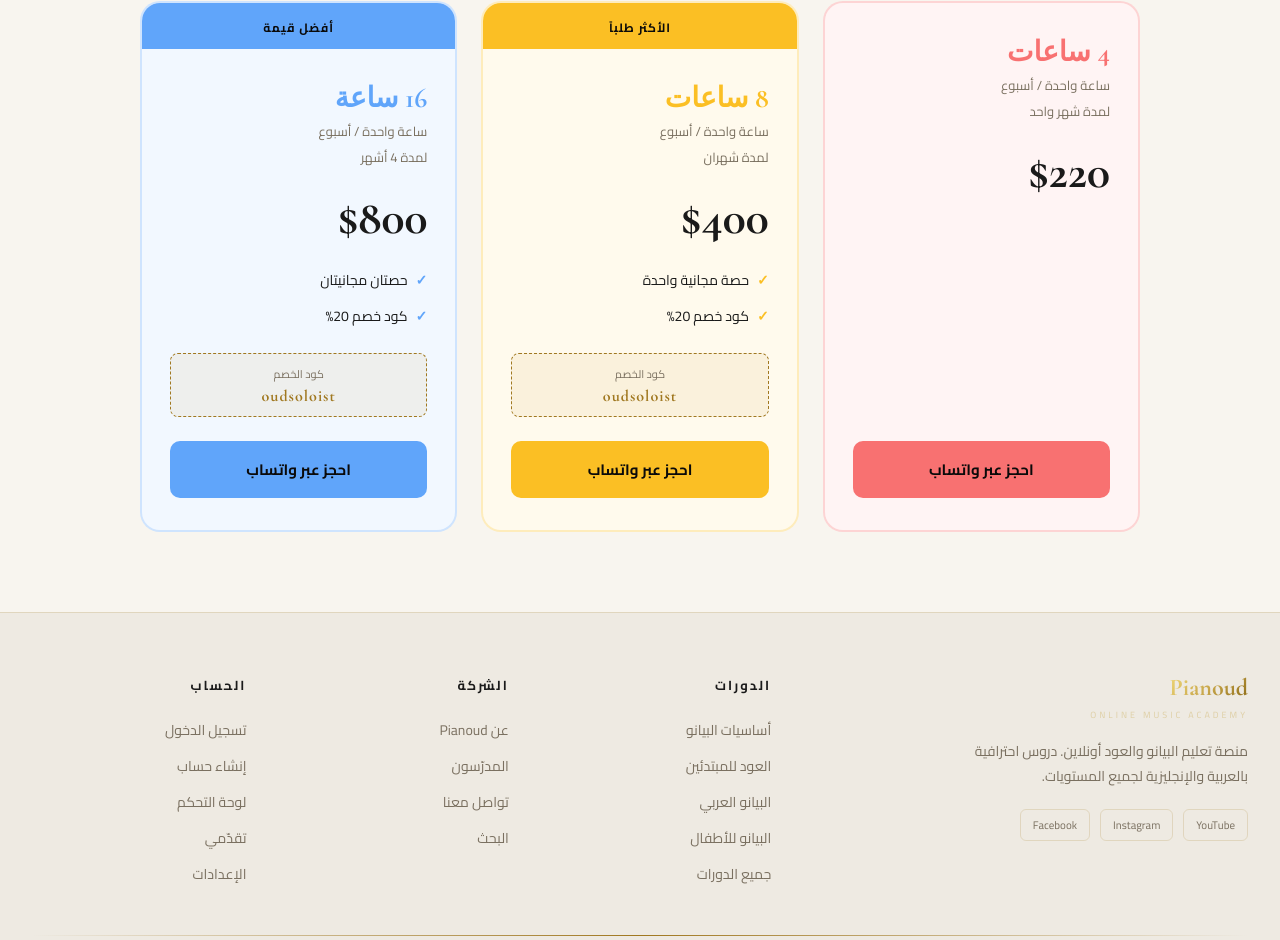
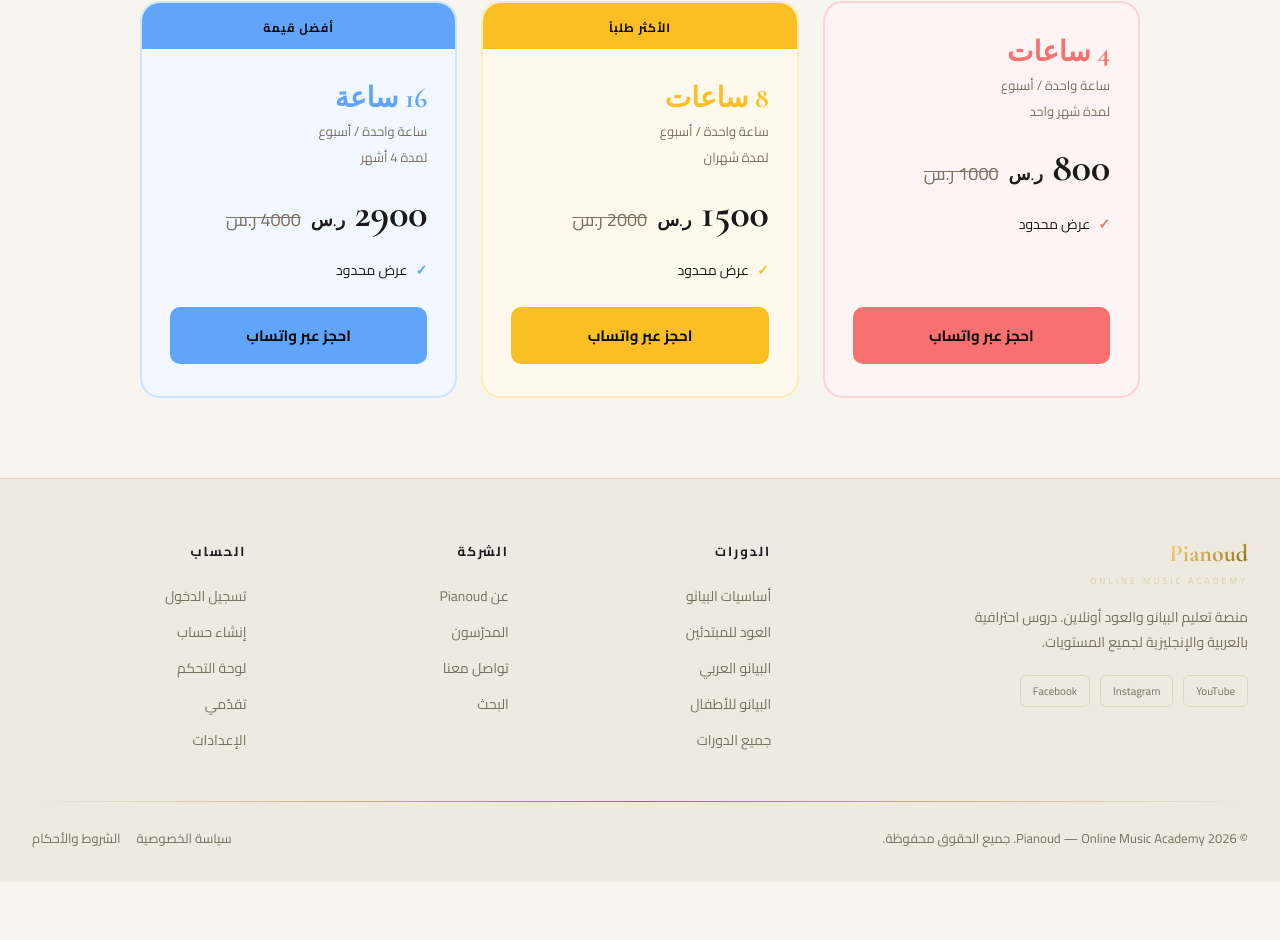
Before and after one commit to abirdakhlaoui/pianoud, a Next.js app: page /abrsm in a window 1280 px wide. Shown: the part 1039-1979 px from the top of the page. After the commit the page ends 1921 px from the top, so only its background shows below. Built offline with nearby package versions, Linux system fonts and the light colour scheme; no server answers.

Commit message:
Update all instrument pages to new SAR pricing (800/1500/2900) with old price strikethrough

```diff
--- a/src/app/abrsm/page.tsx
+++ b/src/app/abrsm/page.tsx
@@ -9,7 +9,7 @@ const OPTIONS = [
     id: "opt1", hours_en: "4 Hours", hours_ar: "4 ساعات",
     detail_en: "1 hour / week", detail_ar: "ساعة واحدة / أسبوع",
     duration_en: "1 month", duration_ar: "شهر واحد",
-    price: 220, perks_en: [], perks_ar: [], promo: false,
+    price: 800, oldPrice: 1000, perks_en: ["Limited offer"], perks_ar: ["عرض محدود"], promo: false,
     color: "#f87171", bg: "rgba(248,113,113,0.08)", border: "rgba(248,113,113,0.3)",
     badge_en: "", badge_ar: "",
   },
@@ -17,7 +17,7 @@ const OPTIONS = [
     id: "opt2", hours_en: "8 Hours", hours_ar: "8 ساعات",
     detail_en: "1 hour / week", detail_ar: "ساعة واحدة / أسبوع",
     duration_en: "2 months", duration_ar: "شهران",
-    price: 400, perks_en: ["1 class FREE", "20% discount code"], perks_ar: ["حصة مجانية واحدة", "كود خصم 20%"], promo: true,
+    price: 1500, oldPrice: 2000, perks_en: ["Limited offer"], perks_ar: ["عرض محدود"], promo: false,
     color: "#fbbf24", bg: "rgba(251,191,36,0.08)", border: "rgba(251,191,36,0.3)",
     badge_en: "Popular", badge_ar: "الأكثر طلباً",
   },
@@ -25,7 +25,7 @@ const OPTIONS = [
     id: "opt3", hours_en: "16 Hours", hours_ar: "16 ساعة",
     detail_en: "1 hour / week", detail_ar: "ساعة واحدة / أسبوع",
     duration_en: "4 months", duration_ar: "4 أشهر",
-    price: 800, perks_en: ["2 classes FREE", "20% discount code"], perks_ar: ["حصتان مجانيتان", "كود خصم 20%"], promo: true,
+    price: 2900, oldPrice: 4000, perks_en: ["Limited offer"], perks_ar: ["عرض محدود"], promo: false,
     color: "#60a5fa", bg: "rgba(96,165,250,0.08)", border: "rgba(96,165,250,0.3)",
     badge_en: "Best Value", badge_ar: "أفضل قيمة",
   },
@@ -110,8 +110,13 @@ export default function AbrsmPage() {
                 <p style={{ fontSize:13, color:"var(--text-muted)", marginBottom:20 }}>
                   {isAr ? "لمدة " + opt.duration_ar : "for " + opt.duration_en}
                 </p>
-                <div className="font-display" style={{ fontSize:48, fontWeight:800, color:"var(--cream)", marginBottom:20 }}>
-                  ${opt.price}
+                <div style={{ display:"flex", alignItems:"baseline", gap:10, marginBottom:20, flexWrap:"wrap" }}>
+                  <span className="font-display" style={{ fontSize:40, fontWeight:800, color:"var(--cream)" }}>
+                    {opt.price} <span style={{ fontSize:18, fontWeight:600 }}>{isAr ? "ر.س" : "SAR"}</span>
+                  </span>
+                  <span style={{ fontSize:18, color:"var(--text-muted)", textDecoration:"line-through" }}>
+                    {opt.oldPrice} {isAr ? "ر.س" : "SAR"}
+                  </span>
                 </div>
                 {opt.perks_en.length > 0 && (
                   <div style={{ display:"flex", flexDirection:"column", gap:10, marginBottom:24 }}>
--- a/src/app/harmony/page.tsx
+++ b/src/app/harmony/page.tsx
@@ -9,7 +9,7 @@ const OPTIONS = [
     id: "opt1", hours_en: "4 Hours", hours_ar: "4 ساعات",
     detail_en: "1 hour / week", detail_ar: "ساعة واحدة / أسبوع",
     duration_en: "1 month", duration_ar: "شهر واحد",
-    price: 220, perks_en: [], perks_ar: [], promo: false,
+    price: 800, oldPrice: 1000, perks_en: ["Limited offer"], perks_ar: ["عرض محدود"], promo: false,
     color: "#f87171", bg: "rgba(248,113,113,0.08)", border: "rgba(248,113,113,0.3)",
     badge_en: "", badge_ar: "",
   },
@@ -17,7 +17,7 @@ const OPTIONS = [
     id: "opt2", hours_en: "8 Hours", hours_ar: "8 ساعات",
     detail_en: "1 hour / week", detail_ar: "ساعة واحدة / أسبوع",
     duration_en: "2 months", duration_ar: "شهران",
-    price: 400, perks_en: ["1 class FREE", "20% discount code"], perks_ar: ["حصة مجانية واحدة", "كود خصم 20%"], promo: true,
+    price: 1500, oldPrice: 2000, perks_en: ["Limited offer"], perks_ar: ["عرض محدود"], promo: false,
     color: "#fbbf24", bg: "rgba(251,191,36,0.08)", border: "rgba(251,191,36,0.3)",
     badge_en: "Popular", badge_ar: "الأكثر طلباً",
   },
@@ -25,7 +25,7 @@ const OPTIONS = [
     id: "opt3", hours_en: "16 Hours", hours_ar: "16 ساعة",
     detail_en: "1 hour / week", detail_ar: "ساعة واحدة / أسبوع",
     duration_en: "4 months", duration_ar: "4 أشهر",
-    price: 800, perks_en: ["2 classes FREE", "20% discount code"], perks_ar: ["حصتان مجانيتان", "كود خصم 20%"], promo: true,
+    price: 2900, oldPrice: 4000, perks_en: ["Limited offer"], perks_ar: ["عرض محدود"], promo: false,
     color: "#60a5fa", bg: "rgba(96,165,250,0.08)", border: "rgba(96,165,250,0.3)",
     badge_en: "Best Value", badge_ar: "أفضل قيمة",
   },
@@ -110,8 +110,13 @@ export default function HarmonyPage() {
                 <p style={{ fontSize:13, color:"var(--text-muted)", marginBottom:20 }}>
                   {isAr ? "لمدة " + opt.duration_ar : "for " + opt.duration_en}
                 </p>
-                <div className="font-display" style={{ fontSize:48, fontWeight:800, color:"var(--cream)", marginBottom:20 }}>
-                  ${opt.price}
+                <div style={{ display:"flex", alignItems:"baseline", gap:10, marginBottom:20, flexWrap:"wrap" }}>
+                  <span className="font-display" style={{ fontSize:40, fontWeight:800, color:"var(--cream)" }}>
+                    {opt.price} <span style={{ fontSize:18, fontWeight:600 }}>{isAr ? "ر.س" : "SAR"}</span>
+                  </span>
+                  <span style={{ fontSize:18, color:"var(--text-muted)", textDecoration:"line-through" }}>
+                    {opt.oldPrice} {isAr ? "ر.س" : "SAR"}
+                  </span>
                 </div>
                 {opt.perks_en.length > 0 && (
                   <div style={{ display:"flex", flexDirection:"column", gap:10, marginBottom:24 }}>
--- a/src/app/kids/page.tsx
+++ b/src/app/kids/page.tsx
@@ -9,7 +9,7 @@ const OPTIONS = [
     id: "opt1", hours_en: "4 Hours", hours_ar: "4 ساعات",
     detail_en: "1 hour / week", detail_ar: "ساعة واحدة / أسبوع",
     duration_en: "1 month", duration_ar: "شهر واحد",
-    price: 220, perks_en: [], perks_ar: [], promo: false,
+    price: 800, oldPrice: 1000, perks_en: ["Limited offer"], perks_ar: ["عرض محدود"], promo: false,
     color: "#f87171", bg: "rgba(248,113,113,0.08)", border: "rgba(248,113,113,0.3)",
     badge_en: "", badge_ar: "",
   },
@@ -17,7 +17,7 @@ const OPTIONS = [
     id: "opt2", hours_en: "8 Hours", hours_ar: "8 ساعات",
     detail_en: "1 hour / week", detail_ar: "ساعة واحدة / أسبوع",
     duration_en: "2 months", duration_ar: "شهران",
-    price: 400, perks_en: ["1 class FREE", "20% discount code"], perks_ar: ["حصة مجانية واحدة", "كود خصم 20%"], promo: true,
+    price: 1500, oldPrice: 2000, perks_en: ["Limited offer"], perks_ar: ["عرض محدود"], promo: false,
     color: "#fbbf24", bg: "rgba(251,191,36,0.08)", border: "rgba(251,191,36,0.3)",
     badge_en: "Popular", badge_ar: "الأكثر طلباً",
   },
@@ -25,7 +25,7 @@ const OPTIONS = [
     id: "opt3", hours_en: "16 Hours", hours_ar: "16 ساعة",
     detail_en: "1 hour / week", detail_ar: "ساعة واحدة / أسبوع",
     duration_en: "4 months", duration_ar: "4 أشهر",
-    price: 800, perks_en: ["2 classes FREE", "20% discount code"], perks_ar: ["حصتان مجانيتان", "كود خصم 20%"], promo: true,
+    price: 2900, oldPrice: 4000, perks_en: ["Limited offer"], perks_ar: ["عرض محدود"], promo: false,
     color: "#60a5fa", bg: "rgba(96,165,250,0.08)", border: "rgba(96,165,250,0.3)",
     badge_en: "Best Value", badge_ar: "أفضل قيمة",
   },
@@ -110,8 +110,13 @@ export default function KidsPage() {
                 <p style={{ fontSize:13, color:"var(--text-muted)", marginBottom:20 }}>
                   {isAr ? "لمدة " + opt.duration_ar : "for " + opt.duration_en}
                 </p>
-                <div className="font-display" style={{ fontSize:48, fontWeight:800, color:"var(--cream)", marginBottom:20 }}>
-                  ${opt.price}
+                <div style={{ display:"flex", alignItems:"baseline", gap:10, marginBottom:20, flexWrap:"wrap" }}>
+                  <span className="font-display" style={{ fontSize:40, fontWeight:800, color:"var(--cream)" }}>
+                    {opt.price} <span style={{ fontSize:18, fontWeight:600 }}>{isAr ? "ر.س" : "SAR"}</span>
+                  </span>
+                  <span style={{ fontSize:18, color:"var(--text-muted)", textDecoration:"line-through" }}>
+                    {opt.oldPrice} {isAr ? "ر.س" : "SAR"}
+                  </span>
                 </div>
                 {opt.perks_en.length > 0 && (
                   <div style={{ display:"flex", flexDirection:"column", gap:10, marginBottom:24 }}>
--- a/src/app/maqamat/page.tsx
+++ b/src/app/maqamat/page.tsx
@@ -9,7 +9,7 @@ const OPTIONS = [
     id: "opt1", hours_en: "4 Hours", hours_ar: "4 ساعات",
     detail_en: "1 hour / week", detail_ar: "ساعة واحدة / أسبوع",
     duration_en: "1 month", duration_ar: "شهر واحد",
-    price: 220, perks_en: [], perks_ar: [], promo: false,
+    price: 800, oldPrice: 1000, perks_en: ["Limited offer"], perks_ar: ["عرض محدود"], promo: false,
     color: "#f87171", bg: "rgba(248,113,113,0.08)", border: "rgba(248,113,113,0.3)",
     badge_en: "", badge_ar: "",
   },
@@ -17,7 +17,7 @@ const OPTIONS = [
     id: "opt2", hours_en: "8 Hours", hours_ar: "8 ساعات",
     detail_en: "1 hour / week", detail_ar: "ساعة واحدة / أسبوع",
     duration_en: "2 months", duration_ar: "شهران",
-    price: 400, perks_en: ["1 class FREE", "20% discount code"], perks_ar: ["حصة مجانية واحدة", "كود خصم 20%"], promo: true,
+    price: 1500, oldPrice: 2000, perks_en: ["Limited offer"], perks_ar: ["عرض محدود"], promo: false,
     color: "#fbbf24", bg: "rgba(251,191,36,0.08)", border: "rgba(251,191,36,0.3)",
     badge_en: "Popular", badge_ar: "الأكثر طلباً",
   },
@@ -25,7 +25,7 @@ const OPTIONS = [
     id: "opt3", hours_en: "16 Hours", hours_ar: "16 ساعة",
     detail_en: "1 hour / week", detail_ar: "ساعة واحدة / أسبوع",
     duration_en: "4 months", duration_ar: "4 أشهر",
-    price: 800, perks_en: ["2 classes FREE", "20% discount code"], perks_ar: ["حصتان مجانيتان", "كود خصم 20%"], promo: true,
+    price: 2900, oldPrice: 4000, perks_en: ["Limited offer"], perks_ar: ["عرض محدود"], promo: false,
     color: "#60a5fa", bg: "rgba(96,165,250,0.08)", border: "rgba(96,165,250,0.3)",
     badge_en: "Best Value", badge_ar: "أفضل قيمة",
   },
@@ -110,8 +110,13 @@ export default function MaqamatPage() {
                 <p style={{ fontSize:13, color:"var(--text-muted)", marginBottom:20 }}>
                   {isAr ? "لمدة " + opt.duration_ar : "for " + opt.duration_en}
                 </p>
-                <div className="font-display" style={{ fontSize:48, fontWeight:800, color:"var(--cream)", marginBottom:20 }}>
-                  ${opt.price}
+                <div style={{ display:"flex", alignItems:"baseline", gap:10, marginBottom:20, flexWrap:"wrap" }}>
+                  <span className="font-display" style={{ fontSize:40, fontWeight:800, color:"var(--cream)" }}>
+                    {opt.price} <span style={{ fontSize:18, fontWeight:600 }}>{isAr ? "ر.س" : "SAR"}</span>
+                  </span>
+                  <span style={{ fontSize:18, color:"var(--text-muted)", textDecoration:"line-through" }}>
+                    {opt.oldPrice} {isAr ? "ر.س" : "SAR"}
+                  </span>
                 </div>
                 {opt.perks_en.length > 0 && (
                   <div style={{ display:"flex", flexDirection:"column", gap:10, marginBottom:24 }}>
--- a/src/app/oud/page.tsx
+++ b/src/app/oud/page.tsx
@@ -13,9 +13,10 @@ const OPTIONS = [
     detail_ar: "ساعة واحدة / أسبوع",
     duration_en: "1 month",
     duration_ar: "شهر واحد",
-    price: 220,
-    perks_en: [],
-    perks_ar: [],
+    price: 800,
+    oldPrice: 1000,
+    perks_en: ["Limited offer"],
+    perks_ar: ["عرض محدود"],
     promo: false,
     color: "#f87171",
     bg: "rgba(248,113,113,0.08)",
@@ -31,9 +32,10 @@ const OPTIONS = [
     detail_ar: "ساعة واحدة / أسبوع",
     duration_en: "2 months",
     duration_ar: "شهران",
-    price: 400,
-    perks_en: ["1 class FREE", "20% discount code"],
-    perks_ar: ["حصة مجانية واحدة", "كود خصم 20%"],
+    price: 1500,
+    oldPrice: 2000,
+    perks_en: ["Limited offer"],
+    perks_ar: ["عرض محدود"],
     promo: true,
     color: "#fbbf24",
     bg: "rgba(251,191,36,0.08)",
@@ -49,9 +51,10 @@ const OPTIONS = [
     detail_ar: "ساعة واحدة / أسبوع",
     duration_en: "4 months",
     duration_ar: "4 أشهر",
-    price: 800,
-    perks_en: ["2 classes FREE", "20% discount code"],
-    perks_ar: ["حصتان مجانيتان", "كود خصم 20%"],
+    price: 2900,
+    oldPrice: 4000,
+    perks_en: ["Limited offer"],
+    perks_ar: ["عرض محدود"],
     promo: true,
     color: "#60a5fa",
     bg: "rgba(96,165,250,0.08)",
@@ -144,8 +147,13 @@ export default function OudPage() {
                   {isAr ? "لمدة " + opt.duration_ar : "for " + opt.duration_en}
                 </p>
 
-                <div className="font-display" style={{ fontSize:48, fontWeight:800, color:"var(--cream)", marginBottom:20 }}>
-                  ${opt.price}
+                <div style={{ display:"flex", alignItems:"baseline", gap:10, marginBottom:20, flexWrap:"wrap" }}>
+                  <span className="font-display" style={{ fontSize:40, fontWeight:800, color:"var(--cream)" }}>
+                    {opt.price} <span style={{ fontSize:18, fontWeight:600 }}>{isAr ? "ر.س" : "SAR"}</span>
+                  </span>
+                  <span style={{ fontSize:18, color:"var(--text-muted)", textDecoration:"line-through" }}>
+                    {opt.oldPrice} {isAr ? "ر.س" : "SAR"}
+                  </span>
                 </div>
 
                 {opt.perks_en.length > 0 && (
--- a/src/app/oudkids/page.tsx
+++ b/src/app/oudkids/page.tsx
@@ -9,7 +9,7 @@ const OPTIONS = [
     id: "opt1", hours_en: "4 Hours", hours_ar: "4 ساعات",
     detail_en: "1 hour / week", detail_ar: "ساعة واحدة / أسبوع",
     duration_en: "1 month", duration_ar: "شهر واحد",
-    price: 220, perks_en: [], perks_ar: [], promo: false,
+    price: 800, oldPrice: 1000, perks_en: ["Limited offer"], perks_ar: ["عرض محدود"], promo: false,
     color: "#f87171", bg: "rgba(248,113,113,0.08)", border: "rgba(248,113,113,0.3)",
     badge_en: "", badge_ar: "",
   },
@@ -17,7 +17,7 @@ const OPTIONS = [
     id: "opt2", hours_en: "8 Hours", hours_ar: "8 ساعات",
     detail_en: "1 hour / week", detail_ar: "ساعة واحدة / أسبوع",
     duration_en: "2 months", duration_ar: "شهران",
-    price: 400, perks_en: ["1 class FREE", "20% discount code"], perks_ar: ["حصة مجانية واحدة", "كود خصم 20%"], promo: true,
+    price: 1500, oldPrice: 2000, perks_en: ["Limited offer"], perks_ar: ["عرض محدود"], promo: false,
     color: "#fbbf24", bg: "rgba(251,191,36,0.08)", border: "rgba(251,191,36,0.3)",
     badge_en: "Popular", badge_ar: "الأكثر طلباً",
   },
@@ -25,7 +25,7 @@ const OPTIONS = [
     id: "opt3", hours_en: "16 Hours", hours_ar: "16 ساعة",
     detail_en: "1 hour / week", detail_ar: "ساعة واحدة / أسبوع",
     duration_en: "4 months", duration_ar: "4 أشهر",
-    price: 800, perks_en: ["2 classes FREE", "20% discount code"], perks_ar: ["حصتان مجانيتان", "كود خصم 20%"], promo: true,
+    price: 2900, oldPrice: 4000, perks_en: ["Limited offer"], perks_ar: ["عرض محدود"], promo: false,
     color: "#60a5fa", bg: "rgba(96,165,250,0.08)", border: "rgba(96,165,250,0.3)",
     badge_en: "Best Value", badge_ar: "أفضل قيمة",
   },
@@ -110,8 +110,13 @@ export default function OudKidsPage() {
                 <p style={{ fontSize:13, color:"var(--text-muted)", marginBottom:20 }}>
                   {isAr ? "لمدة " + opt.duration_ar : "for " + opt.duration_en}
                 </p>
-                <div className="font-display" style={{ fontSize:48, fontWeight:800, color:"var(--cream)", marginBottom:20 }}>
-                  ${opt.price}
+                <div style={{ display:"flex", alignItems:"baseline", gap:10, marginBottom:20, flexWrap:"wrap" }}>
+                  <span className="font-display" style={{ fontSize:40, fontWeight:800, color:"var(--cream)" }}>
+                    {opt.price} <span style={{ fontSize:18, fontWeight:600 }}>{isAr ? "ر.س" : "SAR"}</span>
+                  </span>
+                  <span style={{ fontSize:18, color:"var(--text-muted)", textDecoration:"line-through" }}>
+                    {opt.oldPrice} {isAr ? "ر.س" : "SAR"}
+                  </span>
                 </div>
                 {opt.perks_en.length > 0 && (
                   <div style={{ display:"flex", flexDirection:"column", gap:10, marginBottom:24 }}>
--- a/src/app/piano/page.tsx
+++ b/src/app/piano/page.tsx
@@ -7,15 +7,16 @@ import { useLang } from "@/components/providers/LangProvider"
 const OPTIONS = [
   {
     id: "opt1",
-    hours_en: "4 Hours",
-    hours_ar: "4 ساعات",
-    detail_en: "1 hour / week",
-    detail_ar: "ساعة واحدة / أسبوع",
+    hours_en: "4 Sessions",
+    hours_ar: "4 حصص",
+    detail_en: "60 min / week",
+    detail_ar: "60 دقيقة / أسبوع",
     duration_en: "1 month",
     duration_ar: "شهر واحد",
-    price: 220,
-    perks_en: [],
-    perks_ar: [],
+    price: 800,
+    oldPrice: 1000,
+    perks_en: ["Limited offer"],
+    perks_ar: ["عرض محدود"],
     promo: false,
     color: "#f87171",
     bg: "rgba(248,113,113,0.08)",
@@ -25,16 +26,17 @@ const OPTIONS = [
   },
   {
     id: "opt2",
-    hours_en: "8 Hours",
-    hours_ar: "8 ساعات",
-    detail_en: "1 hour / week",
-    detail_ar: "ساعة واحدة / أسبوع",
+    hours_en: "8 Sessions",
+    hours_ar: "8 حصص",
+    detail_en: "60 min / week",
+    detail_ar: "60 دقيقة / أسبوع",
     duration_en: "2 months",
     duration_ar: "شهران",
-    price: 400,
-    perks_en: ["1 class FREE", "20% discount code"],
-    perks_ar: ["حصة مجانية واحدة", "كود خصم 20%"],
-    promo: true,
+    price: 1500,
+    oldPrice: 2000,
+    perks_en: ["Limited offer"],
+    perks_ar: ["عرض محدود"],
+    promo: false,
     color: "#fbbf24",
     bg: "rgba(251,191,36,0.08)",
     border: "rgba(251,191,36,0.3)",
@@ -43,16 +45,17 @@ const OPTIONS = [
   },
   {
     id: "opt3",
-    hours_en: "16 Hours",
-    hours_ar: "16 ساعة",
-    detail_en: "1 hour / week",
-    detail_ar: "ساعة واحدة / أسبوع",
+    hours_en: "16 Sessions",
+    hours_ar: "16 حصة",
+    detail_en: "60 min / week",
+    detail_ar: "60 دقيقة / أسبوع",
     duration_en: "4 months",
     duration_ar: "4 أشهر",
-    price: 800,
-    perks_en: ["2 classes FREE", "20% discount code"],
-    perks_ar: ["حصتان مجانيتان", "كود خصم 20%"],
-    promo: true,
+    price: 2900,
+    oldPrice: 4000,
+    perks_en: ["Limited offer"],
+    perks_ar: ["عرض محدود"],
+    promo: false,
     color: "#60a5fa",
     bg: "rgba(96,165,250,0.08)",
     border: "rgba(96,165,250,0.3)",
@@ -144,8 +147,13 @@ export default function PianoPage() {
                   {isAr ? "لمدة " + opt.duration_ar : "for " + opt.duration_en}
                 </p>
 
-                <div className="font-display" style={{ fontSize:48, fontWeight:800, color:"var(--cream)", marginBottom:20 }}>
-                  ${opt.price}
+                <div style={{ display:"flex", alignItems:"baseline", gap:10, marginBottom:20, flexWrap:"wrap" }}>
+                  <span className="font-display" style={{ fontSize:40, fontWeight:800, color:"var(--cream)" }}>
+                    {opt.price} <span style={{ fontSize:18, fontWeight:600 }}>{isAr ? "ر.س" : "SAR"}</span>
+                  </span>
+                  <span style={{ fontSize:18, color:"var(--text-muted)", textDecoration:"line-through" }}>
+                    {opt.oldPrice} {isAr ? "ر.س" : "SAR"}
+                  </span>
                 </div>
 
                 {opt.perks_en.length > 0 && (
--- a/src/app/reading/page.tsx
+++ b/src/app/reading/page.tsx
@@ -9,7 +9,7 @@ const OPTIONS = [
     id: "opt1", hours_en: "4 Hours", hours_ar: "4 ساعات",
     detail_en: "1 hour / week", detail_ar: "ساعة واحدة / أسبوع",
     duration_en: "1 month", duration_ar: "شهر واحد",
-    price: 220, perks_en: [], perks_ar: [], promo: false,
+    price: 800, oldPrice: 1000, perks_en: ["Limited offer"], perks_ar: ["عرض محدود"], promo: false,
     color: "#f87171", bg: "rgba(248,113,113,0.08)", border: "rgba(248,113,113,0.3)",
     badge_en: "", badge_ar: "",
   },
@@ -17,7 +17,7 @@ const OPTIONS = [
     id: "opt2", hours_en: "8 Hours", hours_ar: "8 ساعات",
     detail_en: "1 hour / week", detail_ar: "ساعة واحدة / أسبوع",
     duration_en: "2 months", duration_ar: "شهران",
-    price: 400, perks_en: ["1 class FREE", "20% discount code"], perks_ar: ["حصة مجانية واحدة", "كود خصم 20%"], promo: true,
+    price: 1500, oldPrice: 2000, perks_en: ["Limited offer"], perks_ar: ["عرض محدود"], promo: false,
     color: "#fbbf24", bg: "rgba(251,191,36,0.08)", border: "rgba(251,191,36,0.3)",
     badge_en: "Popular", badge_ar: "الأكثر طلباً",
   },
@@ -25,7 +25,7 @@ const OPTIONS = [
     id: "opt3", hours_en: "16 Hours", hours_ar: "16 ساعة",
     detail_en: "1 hour / week", detail_ar: "ساعة واحدة / أسبوع",
     duration_en: "4 months", duration_ar: "4 أشهر",
-    price: 800, perks_en: ["2 classes FREE", "20% discount code"], perks_ar: ["حصتان مجانيتان", "كود خصم 20%"], promo: true,
+    price: 2900, oldPrice: 4000, perks_en: ["Limited offer"], perks_ar: ["عرض محدود"], promo: false,
     color: "#60a5fa", bg: "rgba(96,165,250,0.08)", border: "rgba(96,165,250,0.3)",
     badge_en: "Best Value", badge_ar: "أفضل قيمة",
   },
@@ -115,8 +115,13 @@ export default function ReadingPage() {
                 <p style={{ fontSize:13, color:"var(--text-muted)", marginBottom:20 }}>
                   {isAr ? "لمدة " + opt.duration_ar : "for " + opt.duration_en}
                 </p>
-                <div className="font-display" style={{ fontSize:48, fontWeight:800, color:"var(--cream)", marginBottom:20 }}>
-                  ${opt.price}
+                <div style={{ display:"flex", alignItems:"baseline", gap:10, marginBottom:20, flexWrap:"wrap" }}>
+                  <span className="font-display" style={{ fontSize:40, fontWeight:800, color:"var(--cream)" }}>
+                    {opt.price} <span style={{ fontSize:18, fontWeight:600 }}>{isAr ? "ر.س" : "SAR"}</span>
+                  </span>
+                  <span style={{ fontSize:18, color:"var(--text-muted)", textDecoration:"line-through" }}>
+                    {opt.oldPrice} {isAr ? "ر.س" : "SAR"}
+                  </span>
                 </div>
                 {opt.perks_en.length > 0 && (
                   <div style={{ display:"flex", flexDirection:"column", gap:10, marginBottom:24 }}>
--- a/src/lib/whatsapp.ts
+++ b/src/lib/whatsapp.ts
@@ -2,8 +2,8 @@ export const WHATSAPP_NUMBER = "966566896225"
 
 export function whatsappBookingLink(courseName: string, packageLabel: string, price: number, isAr: boolean) {
   const msg = isAr
-    ? `مرحباً، أرغب في حجز باقة "${packageLabel}" لدورة ${courseName} بسعر $${price}.`
-    : `Hi! I'd like to book the "${packageLabel}" package for ${courseName} at $${price}.`
+    ? `مرحباً، أرغب في حجز باقة "${packageLabel}" لدورة ${courseName} بسعر ${price} ر.س.`
+    : `Hi! I'd like to book the "${packageLabel}" package for ${courseName} at ${price} SAR.`
   return `https://wa.me/${WHATSAPP_NUMBER}?text=${encodeURIComponent(msg)}`
 }
 
```
